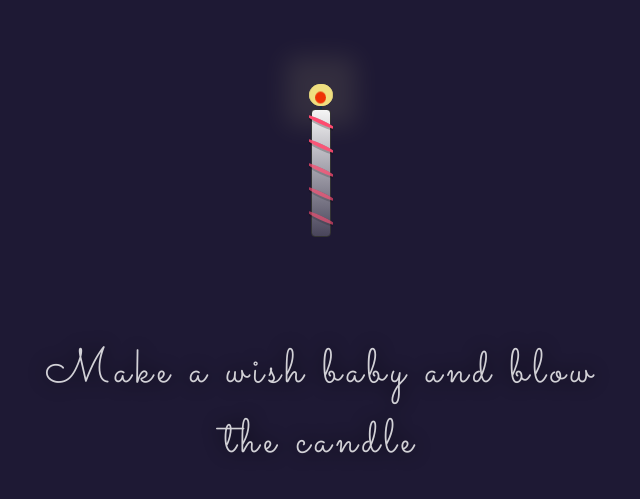
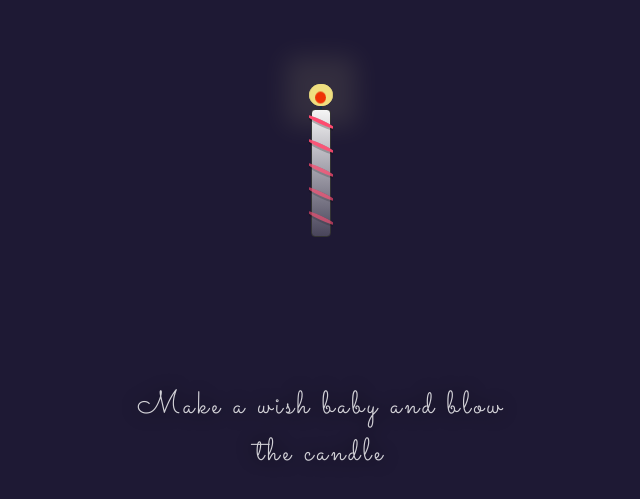
Before and after one commit to piijongg/Baby-s-Birthday, a plain HTML site: page index.html in a window 1280 px wide. Shown: the part 283-782 px from the top of the page, without its empty margins (319-959 px from the left). Drawn offline with nearby package versions, Linux system fonts and the light colour scheme.

Commit message:
Update style.css

```diff
--- a/style.css
+++ b/style.css
@@ -11,7 +11,7 @@ body {
     right: 0;
     width: 12em;
     text-align: center;
-    font-size: 3em;
+    font-size: 2em;
     font-weight: 100;
     font-family: "Sacramento";
     letter-spacing: 0.1em;
```
